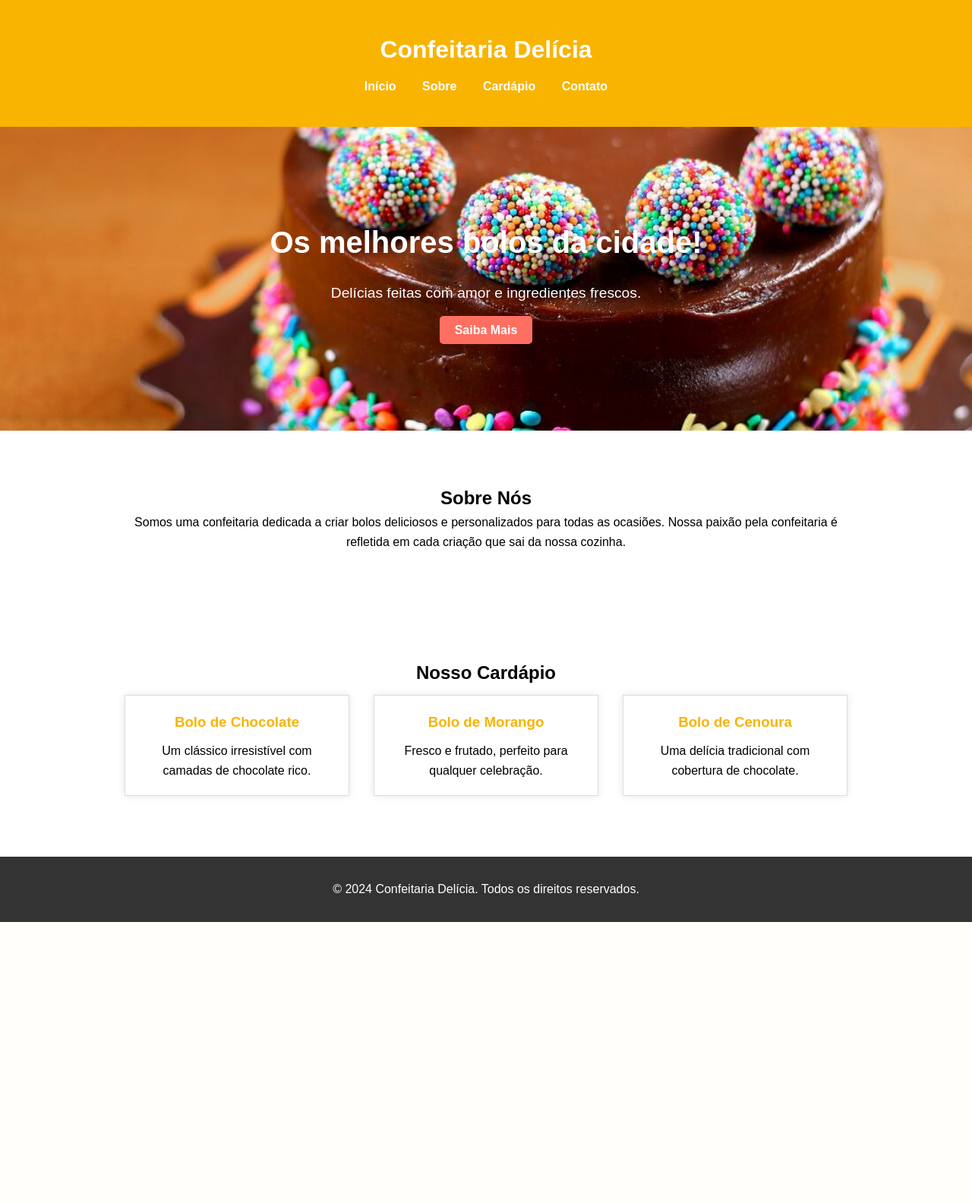
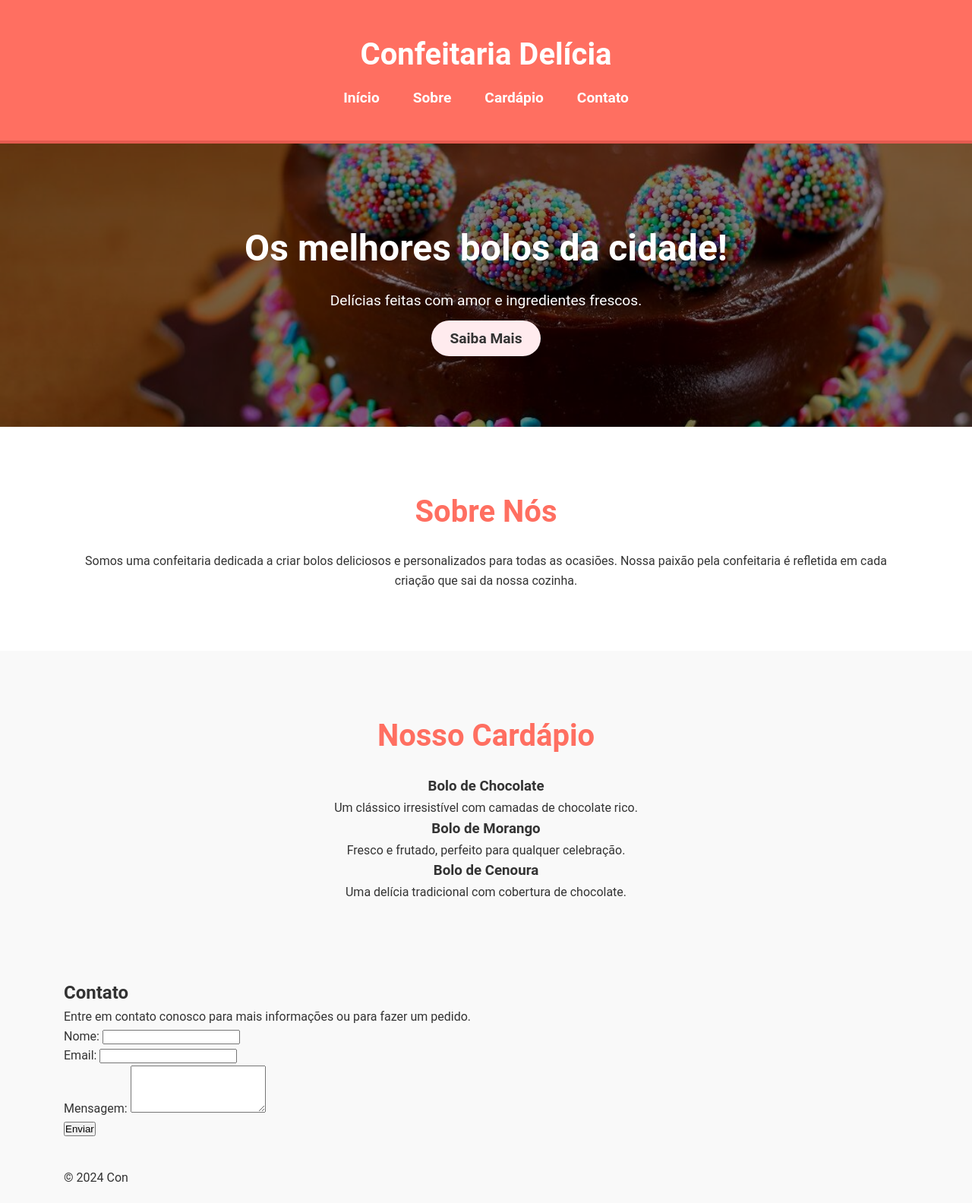
Before and after one commit to DanteKeyy/confeitaria, a Flask app: page / in a window 1280 px wide. Shown: the whole page at 76% size. Before the commit the page ends 1214 px from the top, so only its background shows below. Run offline with Flask 3, Linux system fonts and the light colour scheme.

Commit message:
Add files via upload

```diff
--- a/static/css/index.css
+++ b/static/css/index.css
@@ -6,25 +6,31 @@
 }
 
 body {
-    font-family: Arial, sans-serif;
+    font-family: 'Roboto', Arial, sans-serif;
     line-height: 1.6;
+    background-color: #f9f9f9;
+    color: #333;
 }
 
+/* Container centralizado */
 .container {
-    width: 80%;
+    width: 90%;
+    max-width: 1200px;
     margin: 0 auto;
     padding: 20px;
 }
 
 /* Cabeçalho */
 header {
-    background-color: #f8b400;
+    background-color: #ff6f61;
     color: #fff;
     padding: 20px 0;
+    border-bottom: 4px solid #e55b50;
 }
 
 header h1 {
     text-align: center;
+    font-size: 2.5em;
     margin-bottom: 10px;
 }
 
@@ -35,14 +41,21 @@ nav ul {
 }
 
 nav ul li {
-    display: inline;
-    margin: 0 15px;
+    display: inline-block;
+    margin: 0 20px;
 }
 
 nav ul li a {
     color: #fff;
     text-decoration: none;
     font-weight: bold;
+    font-size: 1.2em;
+    transition: color 0.3s, text-shadow 0.3s;
+}
+
+nav ul li a:hover {
+    color: #ffebee;
+    text-shadow: 1px 1px 2px rgba(0, 0, 0, 0.3);
 }
 
 /* Seção Hero */
@@ -51,107 +64,70 @@ nav ul li a {
     color: #fff;
     padding: 100px 0;
     text-align: center;
+    position: relative;
+    overflow: hidden;
+}
+
+.hero .overlay {
+    content: "";
+    position: absolute;
+    top: 0;
+    left: 0;
+    width: 100%;
+    height: 100%;
+    background: rgba(0, 0, 0, 0.5);
+    z-index: 1;
+}
+
+.hero-content {
+    position: relative;
+    z-index: 2;
 }
 
 .hero h2 {
-    margin-bottom: 20px;
-    font-size: 2.5em;
+    font-size: 3em;
+    margin-bottom: 15px;
 }
 
 .hero p {
+    font-size: 1.2em;
     margin-bottom: 20px;
-    font-size: 1.2em;
 }
 
 .cta-button {
-    background-color: #ff6f61;
-    color: #fff;
-    padding: 10px 20px;
+    background-color: #ffebee;
+    color: #333;
+    padding: 12px 24px;
     text-decoration: none;
     font-weight: bold;
-    border-radius: 5px;
+    border-radius: 25px;
+    font-size: 1.2em;
+    transition: background-color 0.3s, transform 0.3s;
+}
+
+.cta-button:hover {
+    background-color: #ffccbc;
+    transform: scale(1.05);
 }
 
 /* Seções About e Menu */
 .about,
 .menu {
-    padding: 50px 0;
+    padding: 60px 0;
     text-align: center;
 }
 
-.menu-items {
-    display: flex;
-    justify-content: space-around;
-    flex-wrap: wrap;
+.about {
+    background-color: #fff;
 }
 
-.menu-item {
-    background-color: #fff;
-    border: 1px solid #ddd;
-    padding: 20px;
-    margin: 10px;
-    width: 30%;
-    box-shadow: 0 0 10px rgba(0,0,0,0.1);
+.menu {
+    background-color: #f9f9f9;
 }
 
-.menu-item h3 {
-    margin-bottom: 10px;
-    color: #f8b400;
+.about h2,
+.menu h2 {
+    font-size: 2.5em;
+    color: #ff6f61;
+    margin-bottom: 20px;
 }
-
-/* Rodapé */
-footer {
-    background-color: #333;
-    color: #fff;
-    text-align: center;
-    padding: 10px 0;
-}
-
-/* Responsividade */
-@media (max-width: 1024px) {
-    .container {
-        width: 90%;
-    }
-}
-
-@media (max-width: 768px) {
-    nav ul {
-        padding: 0;
-    }
-
-    nav ul li {
-        display: block;
-        margin: 10px 0;
-    }
-
-    .hero h2 {
-        font-size: 2em;
-    }
-
-    .hero p {
-        font-size: 1em;
-    }
-
-    .menu-items {
-        justify-content: center;
-    }
-
-    .menu-item {
-        width: 45%;
-    }
-}
-
-@media (max-width: 480px) {
-    .hero h2 {
-        font-size: 1.5em;
-    }
-
-    .hero p {
-        font-size: 0.9em;
-    }
-
-    .menu-item {
-        width: 100%;
-        margin: 10px 0;
-    }
-}
--- a/templates/index.html
+++ b/templates/index.html
@@ -12,31 +12,32 @@
             <h1>Confeitaria Delícia</h1>
             <nav>
                 <ul>
-                    <li><a href="#">Início</a></li>
-                    <li><a href="#">Sobre</a></li>
-                    <li><a href="#">Cardápio</a></li>
-                    <li><a href="#">Contato</a></li>
+                    <li><a href="#home">Início</a></li>
+                    <li><a href="#about">Sobre</a></li>
+                    <li><a href="#menu">Cardápio</a></li>
+                    <li><a href="#contact">Contato</a></li>
                 </ul>
             </nav>
         </div>
     </header>
 
-    <section class="hero">
-        <div class="container">
+    <section id="home" class="hero">
+        <div class="overlay"></div>
+        <div class="hero-content">
             <h2>Os melhores bolos da cidade!</h2>
             <p>Delícias feitas com amor e ingredientes frescos.</p>
-            <a href="#" class="cta-button">Saiba Mais</a>
+            <a href="#about" class="cta-button">Saiba Mais</a>
         </div>
     </section>
 
-    <section class="about">
+    <section id="about" class="about">
         <div class="container">
             <h2>Sobre Nós</h2>
             <p>Somos uma confeitaria dedicada a criar bolos deliciosos e personalizados para todas as ocasiões. Nossa paixão pela confeitaria é refletida em cada criação que sai da nossa cozinha.</p>
         </div>
     </section>
 
-    <section class="menu">
+    <section id="menu" class="menu">
         <div class="container">
             <h2>Nosso Cardápio</h2>
             <div class="menu-items">
@@ -56,10 +57,28 @@
         </div>
     </section>
 
+    <section id="contact" class="contact">
+        <div class="container">
+            <h2>Contato</h2>
+            <p>Entre em contato conosco para mais informações ou para fazer um pedido.</p>
+            <form action="submit_form.php" method="post">
+                <div class="form-group">
+                    <label for="name">Nome:</label>
+                    <input type="text" id="name" name="name" required>
+                </div>
+                <div class="form-group">
+                    <label for="email">Email:</label>
+                    <input type="email" id="email" name="email" required>
+                </div>
+                <div class="form-group">
+                    <label for="message">Mensagem:</label>
+                    <textarea id="message" name="message" rows="4" required></textarea>
+                </div>
+                <button type="submit">Enviar</button>
+            </form>
+        </div>
+    </section>
+
     <footer>
         <div class="container">
-            <p>&copy; 2024 Confeitaria Delícia. Todos os direitos reservados.</p>
-        </div>
-    </footer>
-</body>
-</html>
+            <p>&copy; 2024 Con
```
